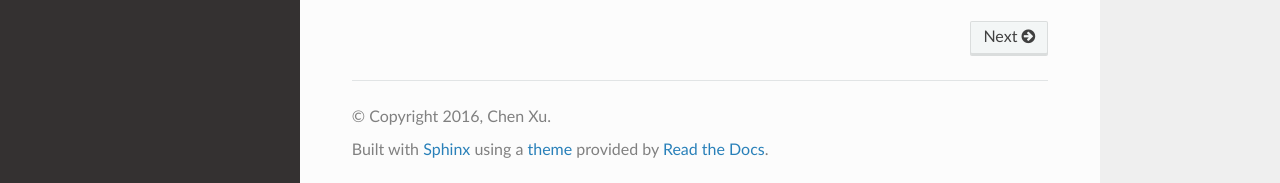
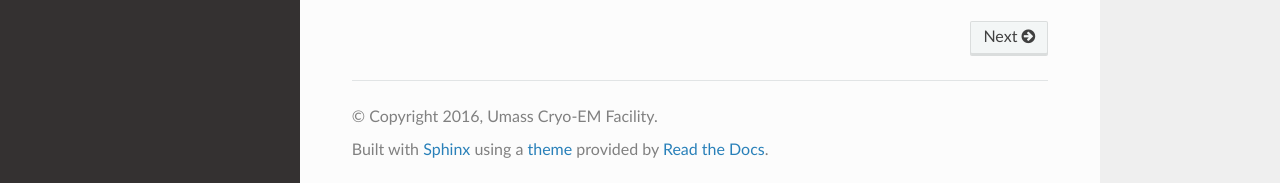
Before and after one commit to xuchen66/sphinx-emdocs, a Sphinx documentation site: the page built from source/index.rst, in a window 1280 px wide and 900 px high, scrolled down 503 px. Shown: the part 714-897 px from the top of the window. Built offline with Sphinx 7.4.7 and the Read the Docs theme 2.0.0, drawn with Linux system fonts in a browser that asks for light colours; pages that are not in the unit, such as notebooks, are missing from menus.

Commit message:
Update conf.py

```diff
--- a/source/conf.py
+++ b/source/conf.py
@@ -51,7 +51,7 @@ master_doc = 'index'
 # General information about the project.
 # project = u'Cryo-EM related docs'
 project = u'Umass Cryo-EM Docs'
-copyright = u'2016, Chen Xu'
+copyright = u'2016, Umass Cryo-EM Facility'
 author = u'Chen Xu'
 
 # The version info for the project you're documenting, acts as replacement for
```
